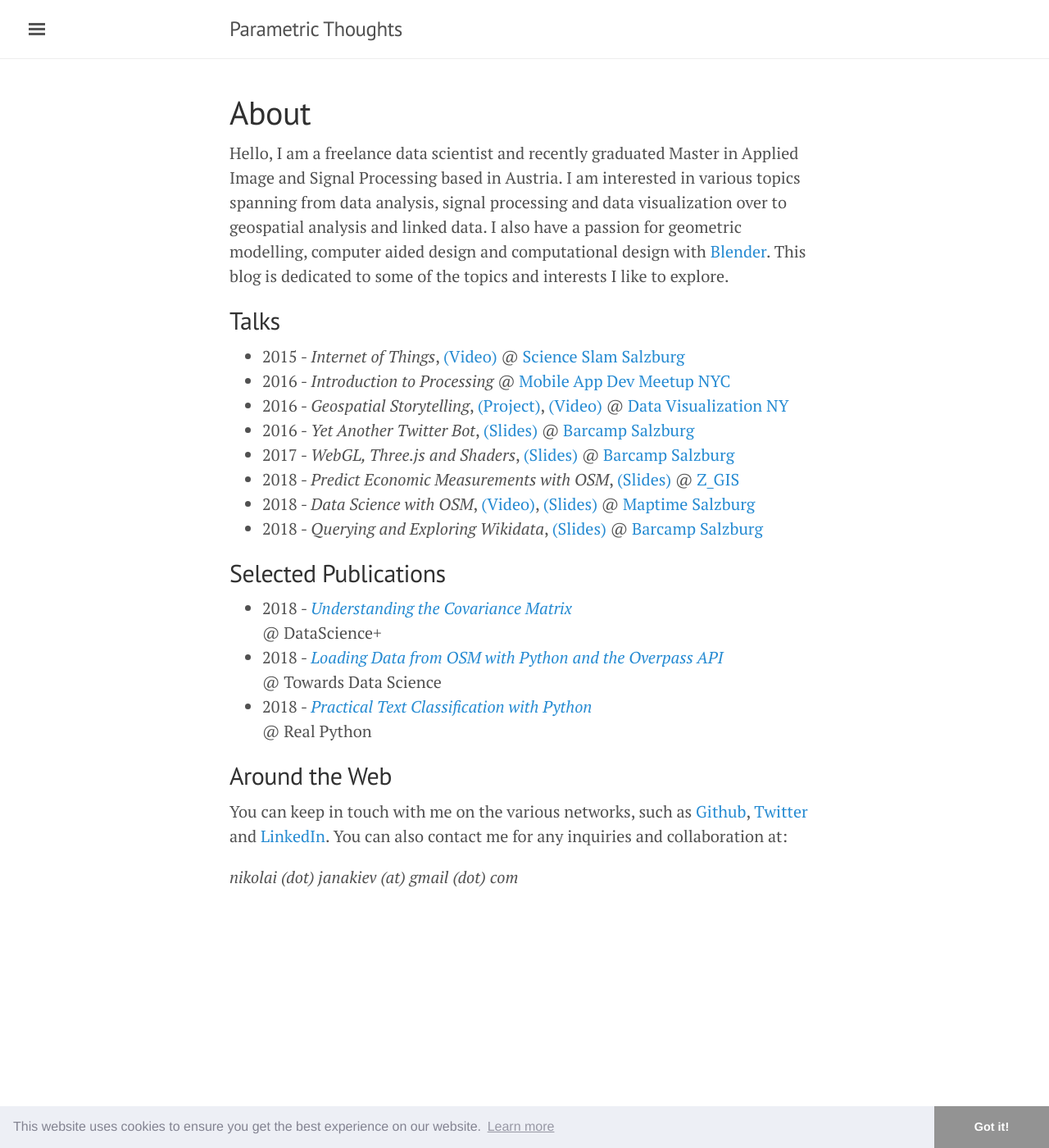
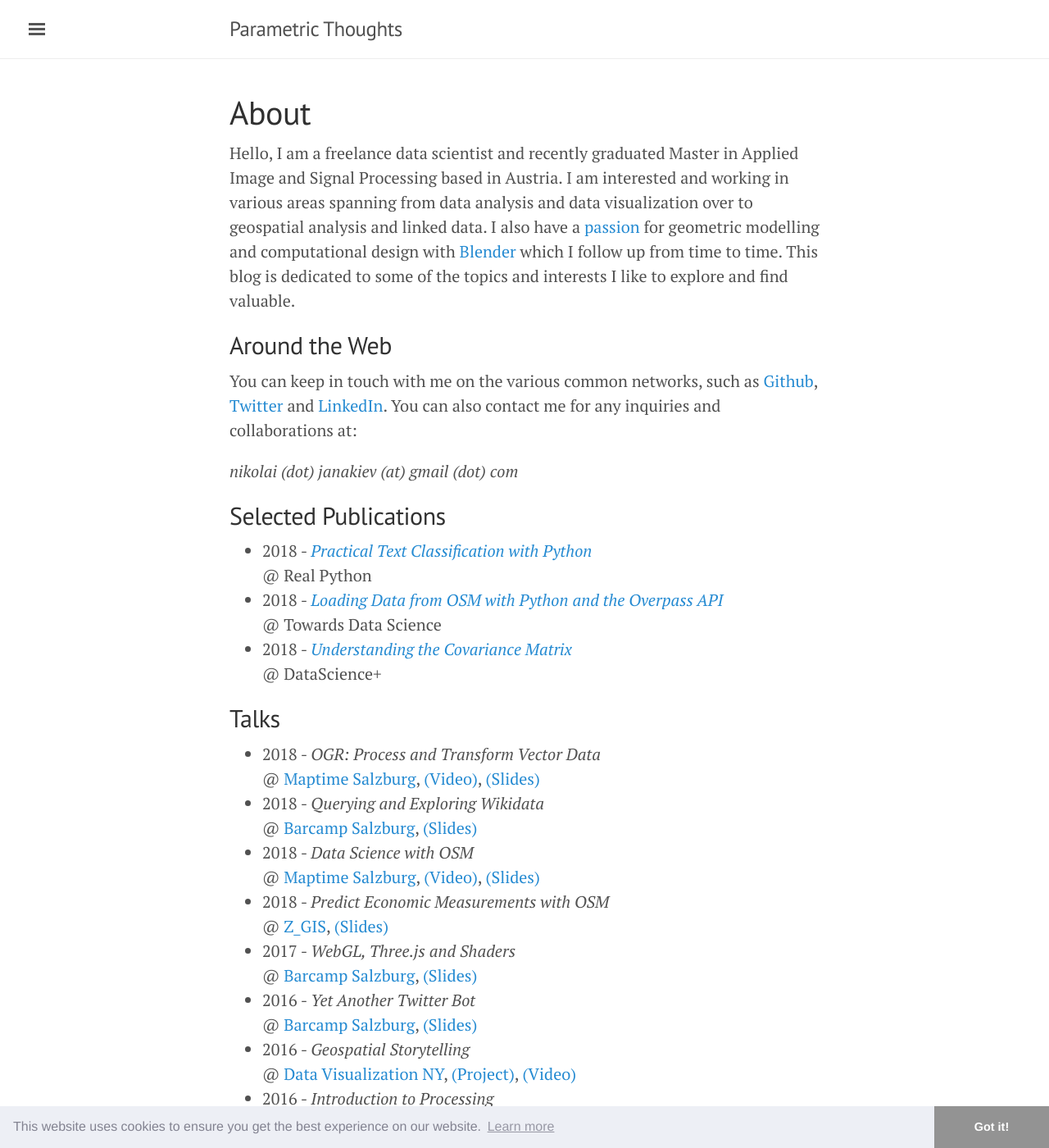
Before and after one commit to njanakiev/njanakiev.github.io, a Jekyll site: the page built from about.md, in a window 1280 px wide and 1400 px high. Shown: the whole window at 82% size. Built offline with Jekyll 4.4.1, drawn with Linux system fonts in a browser that asks for light colours; some of the changed text lies outside the part shown.

Commit message:
Update about.md

```diff
--- a/about.md
+++ b/about.md
@@ -3,29 +3,31 @@ layout: page
 title: About
 ---
 
-Hello, I am a freelance data scientist and recently graduated Master in Applied Image and Signal Processing based in Austria. I am interested in various topics spanning from data analysis, signal processing and data visualization over to  geospatial analysis and linked data. I also have a passion for geometric modelling, computer aided design and computational design with [Blender][blender]. This blog is dedicated to some of the topics and interests I like to explore.
-
-## Talks
-- 2015 - _Internet of Things_, [(Video)][science slam video] @ [Science Slam Salzburg][science slam]
-- 2016 - _Introduction to Processing_ @ [Mobile App Dev Meetup NYC][mobile app dev ny]
-- 2016 - _Geospatial Storytelling_, [(Project)][geospatial storytelling], [(Video)][geospatial storytelling video] @ [Data Visualization NY][data viz ny]
-- 2016 - _Yet Another Twitter Bot_, [(Slides)][generic-bot slides] @ [Barcamp Salzburg][barcamp october 2016]
-- 2017 - _WebGL, Three.js and Shaders_, [(Slides)][webgl slides] @ [Barcamp Salzburg][barcamp april 2017]
-- 2018 - _Predict Economic Measurements with OSM_, [(Slides)][predict osm slides] @ [Z_GIS][zgis]
-- 2018 - _Data Science with OSM_, [(Video)][data science osm video], [(Slides)][data science osm slides] @ [Maptime Salzburg][maptime salzburg]
-- 2018 - _Querying and Exploring Wikidata_, [(Slides)][wikidata slides] @ [Barcamp Salzburg][barcamp november 2018]
-
-## Selected Publications
-- 2018 - _[Understanding the Covariance Matrix](https://datascienceplus.com/understanding-the-covariance-matrix/)_ <br> @ DataScience+
-- 2018 - _[Loading Data from OSM with Python and the Overpass API](https://towardsdatascience.com/loading-data-from-openstreetmap-with-python-and-the-overpass-api-513882a27fd0)_ <br> @ Towards Data Science
-- 2018 - _[Practical Text Classification with Python](https://realpython.com/python-keras-text-classification/)_ <br> @ Real Python
+Hello, I am a freelance data scientist and recently graduated Master in Applied Image and Signal Processing based in Austria. I am interested and working in various areas spanning from data analysis and data visualization over to geospatial analysis and linked data. I also have a [passion][parametriccookie] for geometric modelling and computational design with [Blender][blender] which I follow up from time to time. This blog is dedicated to some of the topics and interests I like to explore and find valuable.
 
 ## Around the Web
-You can keep in touch with me on the various networks, such as [Github][github], [Twitter][twitter] and [LinkedIn][linkedin]. You can also contact me for any inquiries and collaboration at:
+You can keep in touch with me on the various common networks, such as [Github][github], [Twitter][twitter] and [LinkedIn][linkedin]. You can also contact me for any inquiries and collaborations at:
 
 _nikolai (dot) janakiev (at) gmail (dot) com_
 
+## Selected Publications
+- 2018 - _[Practical Text Classification with Python](https://realpython.com/python-keras-text-classification/)_ <br> @ Real Python
+- 2018 - _[Loading Data from OSM with Python and the Overpass API](https://towardsdatascience.com/loading-data-from-openstreetmap-with-python-and-the-overpass-api-513882a27fd0)_ <br> @ Towards Data Science
+- 2018 - _[Understanding the Covariance Matrix](https://datascienceplus.com/understanding-the-covariance-matrix/)_ <br> @ DataScience+
 
+## Talks
+- 2018 - _OGR: Process and Transform Vector Data_ <br> @ [Maptime Salzburg][maptime salzburg], [(Video)][ogr video], [(Slides)][ogr slides]
+- 2018 - _Querying and Exploring Wikidata_ <br> @ [Barcamp Salzburg][barcamp november 2018], [(Slides)][wikidata slides]
+- 2018 - _Data Science with OSM_ <br> @ [Maptime Salzburg][maptime salzburg], [(Video)][data science osm video], [(Slides)][data science osm slides]
+- 2018 - _Predict Economic Measurements with OSM_ <br> @ [Z_GIS][zgis], [(Slides)][predict osm slides]
+- 2017 - _WebGL, Three.js and Shaders_ <br> @ [Barcamp Salzburg][barcamp april 2017], [(Slides)][webgl slides]
+- 2016 - _Yet Another Twitter Bot_ <br> @ [Barcamp Salzburg][barcamp october 2016], [(Slides)][generic-bot slides]
+- 2016 - _Geospatial Storytelling_ <br> @ [Data Visualization NY][data viz ny], [(Project)][geospatial storytelling], [(Video)][geospatial storytelling video]
+- 2016 - _Introduction to Processing_ <br> @ [Mobile App Dev Meetup NYC][mobile app dev ny]
+- 2015 - _Internet of Things_ <br> @ [Science Slam Salzburg][science slam], [(Video)][science slam video]
+
+
+[parametriccookie]: https://parametriccookie.tumblr.com/
 [blender]: https://www.blender.org/
 [science slam]: http://www.scienceslam.at/performers/1-science-slam-salzburg-3/
 [science slam video]: https://www.youtube.com/watch?v=c4hu9nVjIJo
@@ -44,6 +46,8 @@ _nikolai (dot) janakiev (at) gmail (dot) com_
 [maptime salzburg]: http://maptime.io/salzburg/
 [barcamp november 2018]: https://www.meetup.com/de-DE/salzburgwebdev/events/248534871/
 [wikidata slides]: https://janakiev.com/wikidata-mayors/slides/
+[ogr slides]: https://janakiev.com/ogr-presentation/
+[ogr video]: https://www.youtube.com/watch?v=DP9F7tJH2Mw
 [twitter]: https://twitter.com/njanakiev
 [github]: https://github.com/njanakiev
 [linkedin]: https://at.linkedin.com/in/nikolai-janakiev
```
